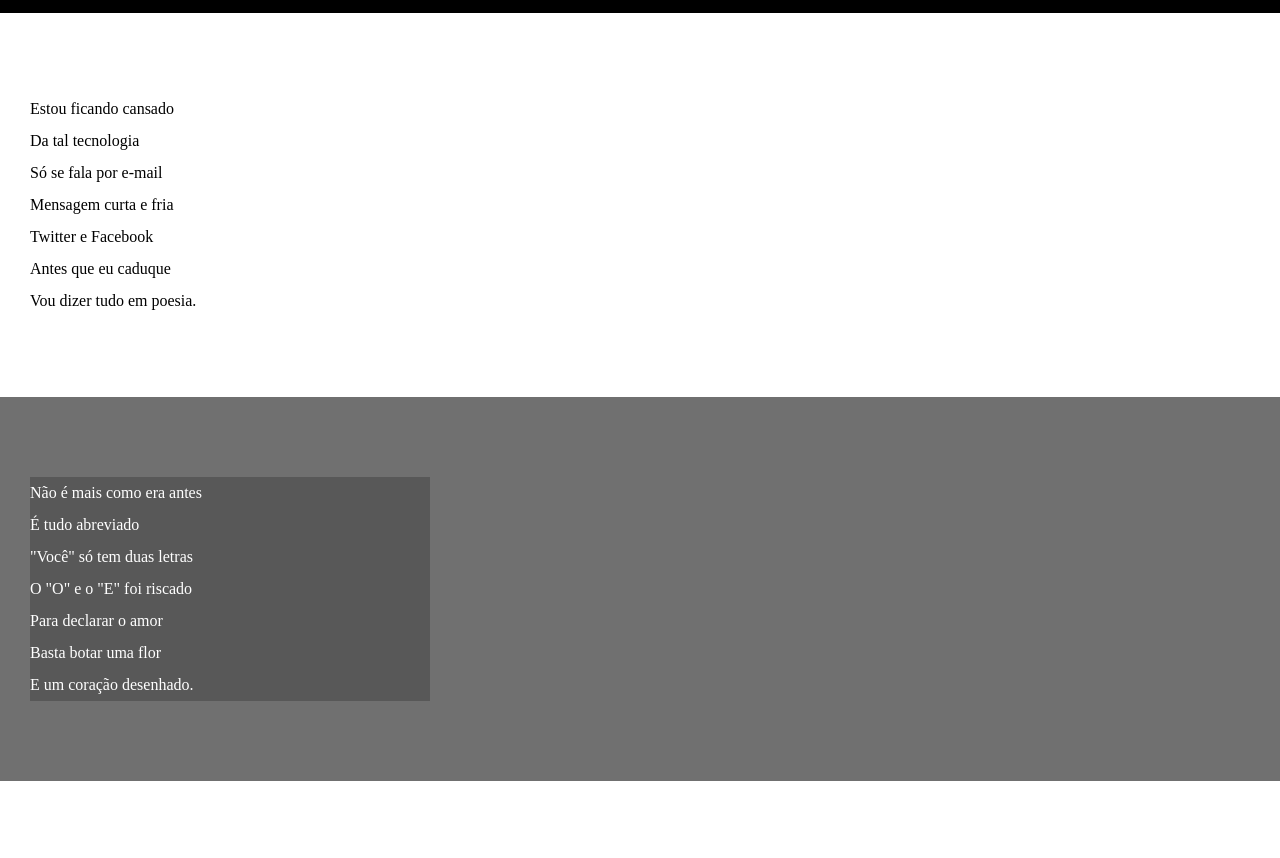
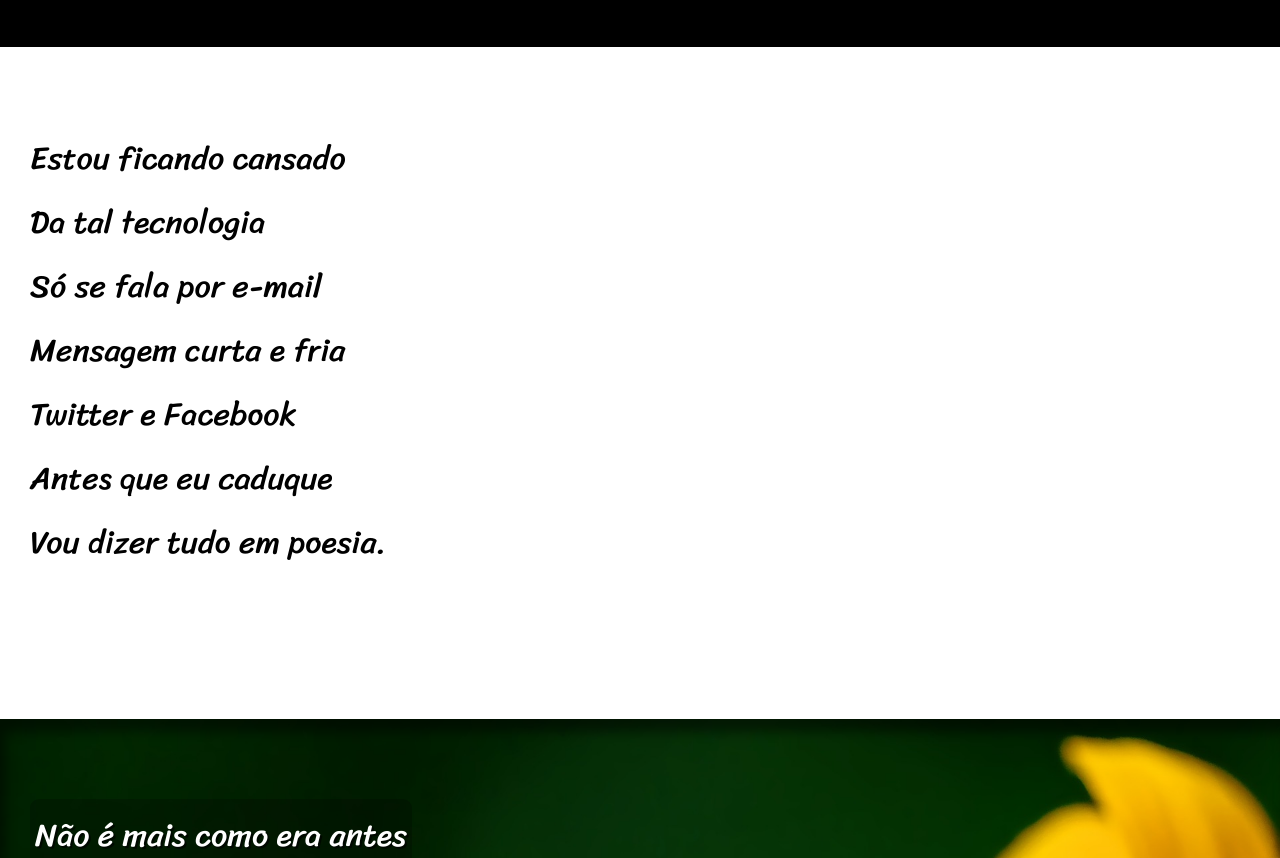
Before and after one commit to allyssonbruno/HTML-CSS, a plain HTML site: page desafio12/index.html in a window 1280 px wide. Shown: the part 142-1000 px from the top of the page. Drawn offline with Linux system fonts and the light colour scheme.

Commit message:
atualização de estilo projeto cordel

```diff
--- a/desafio12/estilo/style.css
+++ b/desafio12/estilo/style.css
@@ -1,12 +1,24 @@
 @charset "UTF-8";
 
+@import url('https://fonts.googleapis.com/css2?family=Passion+One:wght@400;700;900&display=swap');
+
+
+@import url('https://fonts.googleapis.com/css2?family=Sriracha&display=swap');
+:root{
+
+      --fonte01:Verdana, Geneva, Tahoma, sans-serif;
+      --fonte02: "Passion One", serif;
+      --fonte03: "Sriracha", serif;
+}
 *{
       padding: 0%;
       margin: 0%;
+
 }
 
 html, body{
       background-color: gray;
+      font-family: var(--fonte01);
 }
 header{
       background-color: black;
@@ -15,10 +27,12 @@ header{
       padding-top: 50px;
       padding-bottom: 50px;
 }
-/*  text-transform: ;posso colocar todas a letras maiusculas e minusculas, conduto font-variant: small-caps; é melhor para site na questão visualização*/
+/*  text-transform: ;posso colocar todas a letras maiusculas e minusculas, conduto font-variant: small-caps; é melhor para site na questão visualização.
+---- a utilização do font-size: 5vw;(vw)é apenas para ataptar o tamanho da fonte, porém essa prática não é o certo ---*/
 header >h1 {
-
+      font-family: var(--fonte02);
       font-variant: small-caps;
+      font-size: 5vw;
 
 }
 
@@ -36,18 +50,48 @@ section {
       padding-top: 10vh;
       padding-bottom: 10vh;
       line-height: 2em;
+      font-family: var(--fonte03);
+      font-size: 2.5vw;
+
 }
+section p{
+      padding-bottom: 2em;
+}
+
 .normal{
       background-color: white;
 }
+
+
 .imagem{
  color: white;
- background-color: rgba(29, 28, 28, 0.158);
+ background-color: rgba(29, 28, 28, 0.685);
+ box-shadow: inset 5px 13px 12px rgba(0, 0, 0, 0.486);
+ background-size: cover;
+ background-attachment: fixed;
 }
+
+
+/* display: inline-block; vai adaptar ao tamnho do texto, ou seja, o bloco*/
+
 .imagem >p {
+      display: inline-block;
+      padding: 5px;
       background-color: rgba(0, 0, 0, 0.219);
-      width: 400px;
+      text-shadow: 2px 2px 0px rgba(0, 0, 0, 0.651);
+      border-radius: 9px;
+
 }
+
+#img01{
+      background-image: url('../imagens/background001.jpg');
+      background-position: right center;
+}
+
+#img02{
+      background-image: url('../imagens/background002.jpg');
+}
+
 footer{
       background-color: black;
       color: white;
--- a/desafio12/index.html
+++ b/desafio12/index.html
@@ -28,7 +28,7 @@ style.css">
 
 
 
-<section class="imagem">
+<section class="imagem" id="img01">
       <p>
             Não é mais como era antes  <br>
             É tudo abreviado <br>
@@ -66,7 +66,7 @@ style.css">
 
 
 
-<section class="imagem">
+<section class="imagem" id="img02">
       <p>
             Tenho saudade das cartas <br>
             Escritas com a própria mão <br>
```
